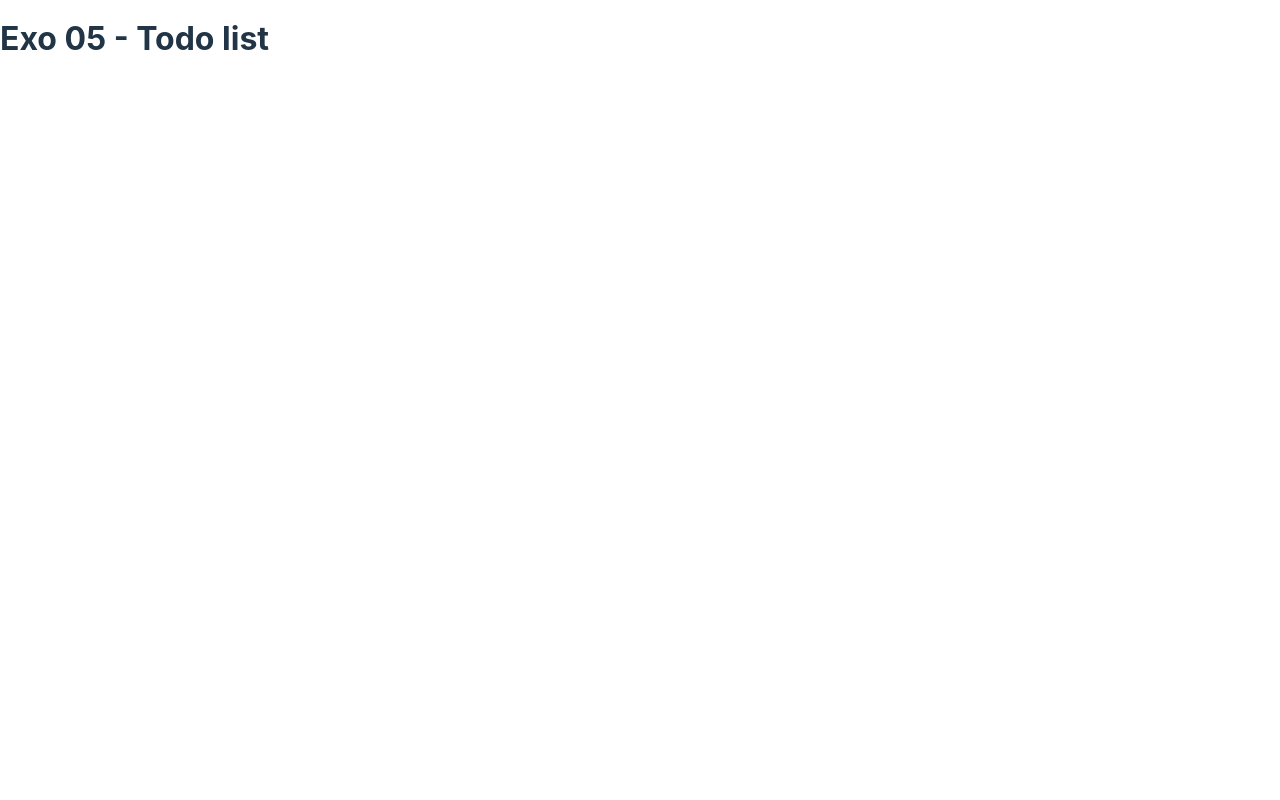
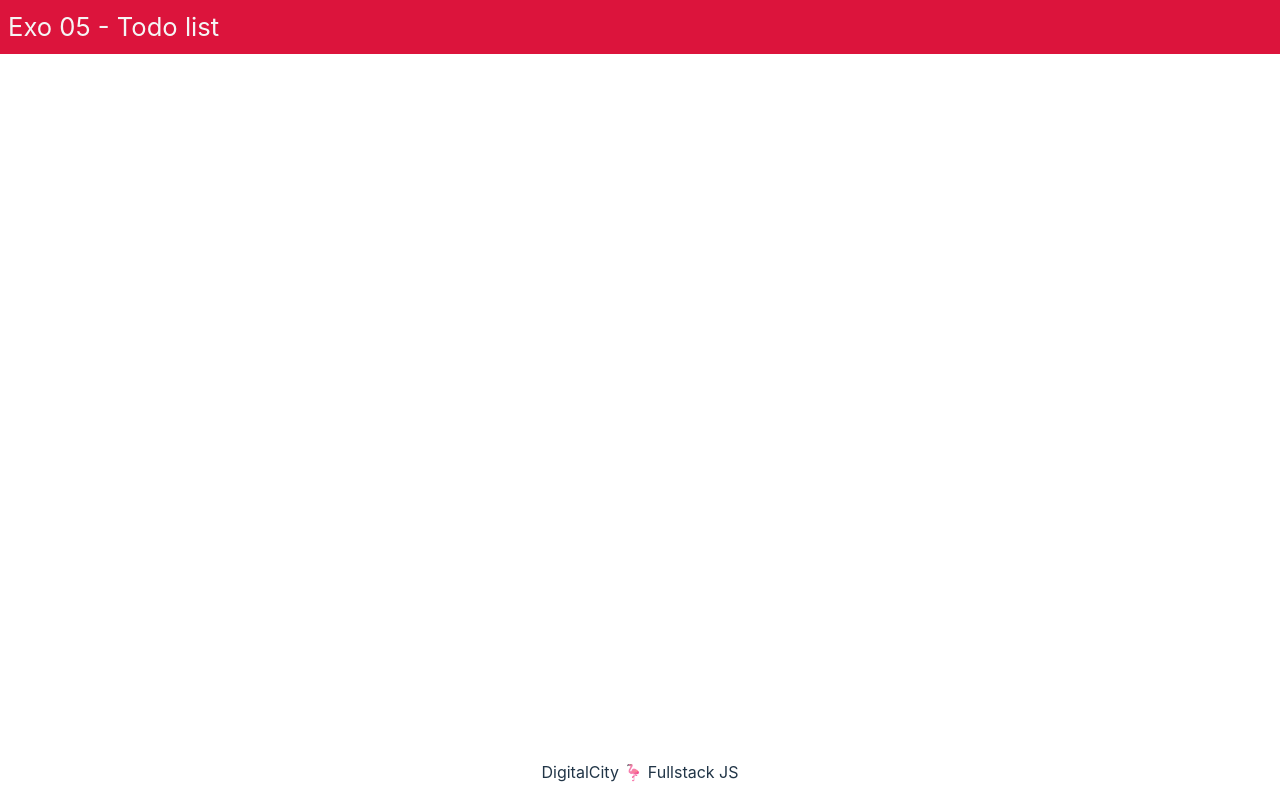
Before and after one commit to Formation-JS/BXL_JS2023_React_Exo05_TodoList, a React (Vite) app: page / in a window 1280 px wide. Built offline with nearby package versions, Linux system fonts and the light colour scheme.

Commit message:
Header and Footer 🙊

```diff
--- a/src/App.css
+++ b/src/App.css
@@ -0,0 +1,3 @@
+main {
+    flex-grow: 1;
+}
--- a/src/App.jsx
+++ b/src/App.jsx
@@ -1,10 +1,16 @@
 import './App.css'
+import Footer from './containers/footer/footer.jsx'
+import Header from './containers/header/header.jsx'
 
 function App() {
 
   return (
     <>
-      <h1>Exo 05 - Todo list</h1>
+      <Header />
+      <main>
+
+      </main>
+      <Footer />
     </>
   )
 }
--- /dev/null
+++ b/src/containers/footer/footer.jsx
@@ -0,0 +1,9 @@
+import style from './footer.module.scss';
+
+const Footer = () => (
+    <footer className={style.footer}>
+        <p>DigitalCity 🦩 Fullstack JS</p>
+    </footer>
+);
+
+export default Footer;
--- /dev/null
+++ b/src/containers/footer/footer.module.scss
@@ -0,0 +1,4 @@
+.footer {
+    display: flex;
+    justify-content: center;
+}
--- /dev/null
+++ b/src/containers/header/header.jsx
@@ -0,0 +1,9 @@
+import style from './header.module.scss';
+
+const Header = () => (
+    <header className={style.header}>
+        <p>Exo 05 - Todo list</p>
+    </header>
+);
+
+export default Header;
--- /dev/null
+++ b/src/containers/header/header.module.scss
@@ -0,0 +1,13 @@
+
+.header {
+    display: flex;
+    width: 100vw;
+    padding: 0.5rem;
+    background-color: crimson;
+    color: whitesmoke
+}
+
+.header p {
+    font-size: 1.6em;
+    margin: 0;
+}
--- a/src/index.css
+++ b/src/index.css
@@ -11,6 +11,10 @@
   text-rendering: optimizeLegibility;
   -webkit-font-smoothing: antialiased;
   -moz-osx-font-smoothing: grayscale;
+}
+
+* {
+  box-sizing: border-box;
 }
 
 a {
@@ -27,6 +31,11 @@ body {
   display: flex;
   min-width: 320px;
   min-height: 100vh;
+}
+
+body #root {
+  display: flex;
+  flex-direction: column;
 }
 
 h1 {
```
